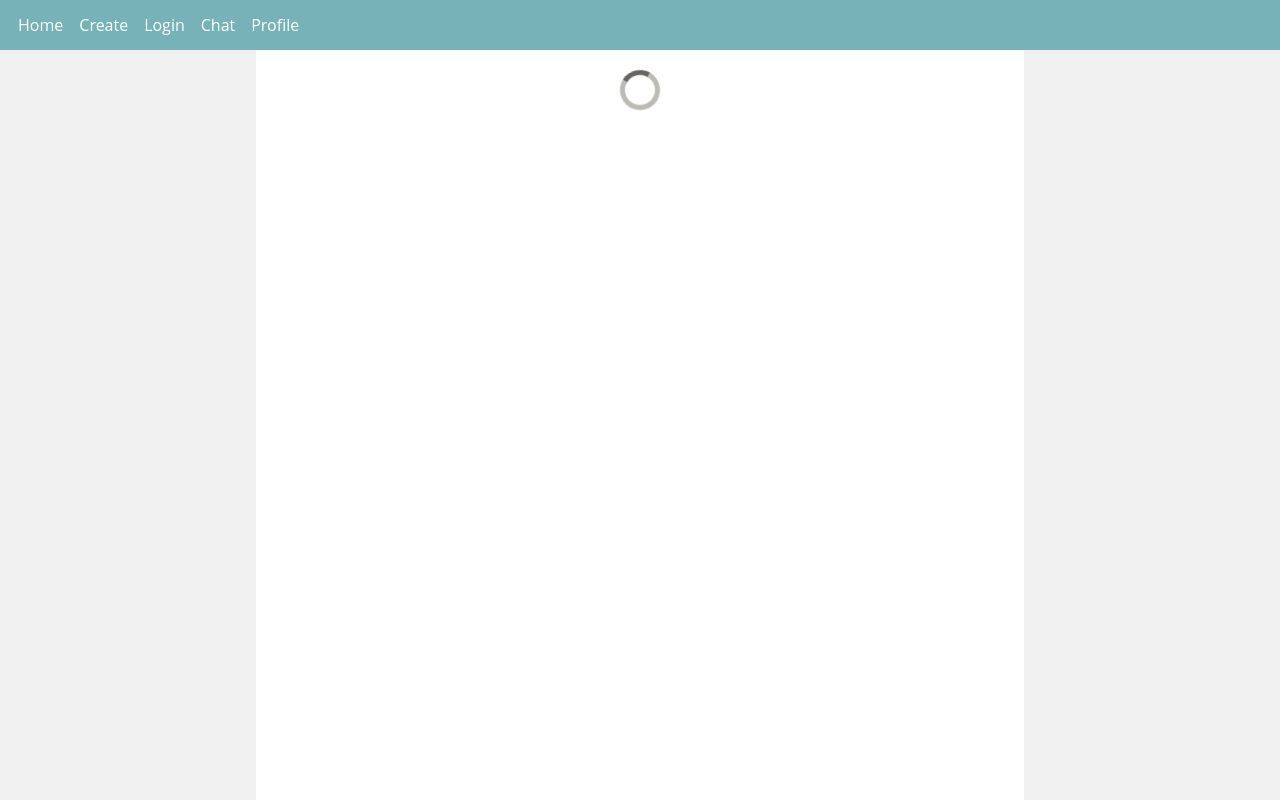
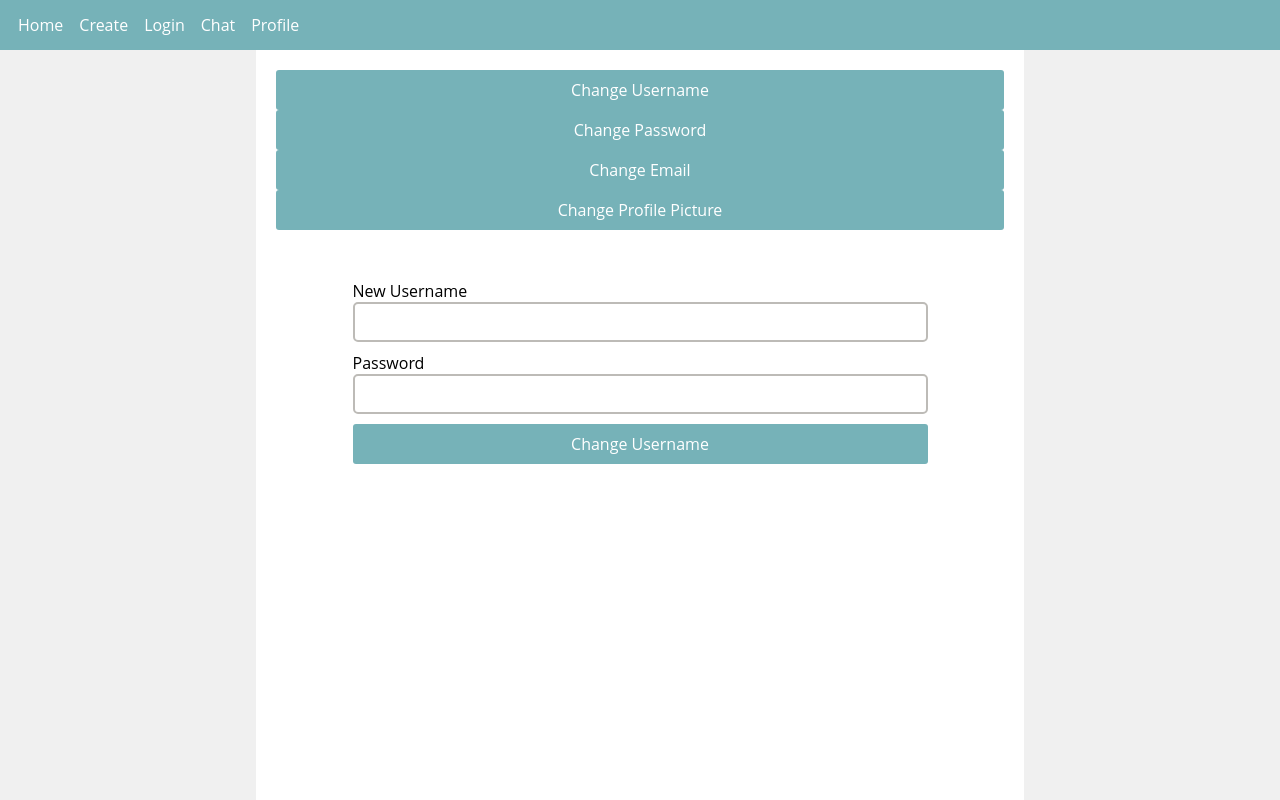
Before and after one commit to SimonZhao7/Blog-Page-React, a React (Create React App) app: page /settings in a window 1280 px wide. Built offline with nearby package versions, Linux system fonts and the light colour scheme; no server answers.

Commit message:
Combined Import Statements & User Settings Page

```diff
--- a/src/GlobalStyle.js
+++ b/src/GlobalStyle.js
@@ -29,6 +29,7 @@ const GlobalStyle = createGlobalStyle`
     main {
         padding-top: 50px;
         background: #f0f0f0;
+        overflow: auto;
     }
 `;
 
@@ -44,15 +45,14 @@ export const ContentWrapper = styled.div`
     height: 100%;
     background: white;
     padding: 20px;
+    margin: auto;
 
     @media screen and (min-width: 768px) {
         width: 70%;
-        margin: auto;
     }
 
     @media screen and (min-width: 1200px) {
         width: 60%;
-        margin: auto;
     }
 `
 
@@ -60,7 +60,8 @@ export const ContentWrapper = styled.div`
 export const Form = styled.form`
     margin: 0 auto;
     padding-top: 50px;
-    width: 575px;
+    width: 100%;
+    max-width: 575px;
 
     legend {
         font-size: var(--fontMed);
@@ -81,6 +82,10 @@ export const Form = styled.form`
         :hover {
             border-color: var(--darkGray);
         }
+    }
+
+    input[type='file'] {
+        display: none;
     }
 
     p {
--- a/src/components/UserDetail/UserDetail.styles.js
+++ b/src/components/UserDetail/UserDetail.styles.js
@@ -14,6 +14,12 @@ export const UserInfo = styled.div`
     h2 {
         font-size: 1.75rem;
         margin-bottom: 0;
+    }
+
+    a {
+        color: white;
+        text-decoration: none;
+        width: 100%;
     }
 
     @media screen and (max-width: 1200px) {
--- a/src/components/UserDetail/index.js
+++ b/src/components/UserDetail/index.js
@@ -1,4 +1,5 @@
 import React, { useState, useEffect } from "react";
+import { Link } from 'react-router-dom';
 import { ThinButton } from '../../GlobalStyle';
 import { UserInfo, UserNumbers } from './UserDetail.styles';
 import { useAppContext } from "../../context";
@@ -51,7 +52,7 @@ const UserDetail = ({ id, username }) => {
             </div>
             <div>
                 {user.username === username &&
-                    <ThinButton width='90%'>Settings</ThinButton>
+                    <ThinButton width='90%'><Link to='/settings'>Settings</Link></ThinButton>
                 }
             </div>
         </UserInfo>
--- a/src/pages/Login/index.js
+++ b/src/pages/Login/index.js
@@ -2,9 +2,7 @@ import React, { useState } from "react";
 import { Navigate } from "react-router-dom";
 import { useAppContext } from "../../context";
 import Error from "../../components/Error";
-import { Form } from '../../GlobalStyle';
-import { Button } from '../../GlobalStyle';
-import { FullWrapper } from "../../GlobalStyle";
+import { Form, Button, FullWrapper } from '../../GlobalStyle';
 
 
 const Login = () => {
--- a/src/pages/Main/index.js
+++ b/src/pages/Main/index.js
@@ -8,6 +8,7 @@ import Login from '../Login';
 import Logout from '../Logout';
 import Register from '../Register';
 import Profile from '../Profile';
+import UserSettings from '../UserSettings'
 
 
 const Main = () => {
@@ -21,6 +22,7 @@ const Main = () => {
                 <Route path='/register' element={<Register />}/>
                 <Route path='/logout' element={<Logout />}/>
                 <Route path='/:username' element={<Profile />}/>
+                <Route path='/settings' element={<UserSettings />}/>
             </Routes>
         </main>
     )
--- a/src/pages/Profile/index.js
+++ b/src/pages/Profile/index.js
@@ -1,9 +1,8 @@
 import React, { useState, useEffect } from "react";
 import { Navigate, useParams } from "react-router-dom";
 import { useAppContext } from "../../context";
-import { ContentWrapper } from "../../GlobalStyle";
+import { ContentWrapper, Spinner } from "../../GlobalStyle";
 import { UserContent } from './Profile.styles';
-import { Spinner } from '../../GlobalStyle';
 import UserDetail from '../../components/UserDetail';
 
 
--- /dev/null
+++ b/src/pages/UserSettings/index.js
@@ -0,0 +1,68 @@
+import React, { useState, useRef } from 'react';
+import { ContentWrapper, Form, Button } from '../../GlobalStyle';
+
+
+const UserSettings = () => {
+    const [type, setType] = useState('changeUsername')
+    const fileRef = useRef(null)
+
+    const renderForm = (type) => {
+        switch (type) {
+            case 'changeEmail':
+                return (
+                    <Form>
+                        <label>New Email</label>
+                        <input type='text' name='newEmail' required/>
+                        <label>Password</label>
+                        <input type='password' name='password' required/>
+                        <Button>Change Email</Button>
+                    </Form>
+                )
+            case 'changePassword':
+                return (
+                    <Form>
+                        <label>Current Password</label>
+                        <input type='text' name='password' required/>
+                        <label>New Password</label>
+                        <input type='password' name='newPassword' required/>
+                        <label>Confirm New Password</label>
+                        <input type='password' name='newPassword2' required/>
+                        <Button>Change Password</Button>
+                    </Form>
+                )
+            case 'changeProfilePicture':
+                return (
+                    <Form>
+                        <label>New Profile Picture</label>
+                        <Button onClick={() => fileRef.current.click()}>Choose File</Button>
+                        <input type='file' name='profilePicture' ref={fileRef} required/>
+                        <Button>Change Profile Picture</Button>
+                    </Form>
+                )
+            default: // changeUsername
+                return (
+                    <Form>
+                        <label>New Username</label>
+                        <input type='text' name='newUsername' required/>
+                        <label>Password</label>
+                        <input type='password' name='password' required/>
+                        <Button>Change Username</Button>
+                    </Form>
+                )
+        }
+    }
+
+    return (
+        <ContentWrapper>
+            <div>
+                <Button onClick={() => setType('changeUsername')}>Change Username</Button>
+                <Button onClick={() => setType('changePassword')}>Change Password</Button>
+                <Button onClick={() => setType('changeEmail')}>Change Email</Button>
+                <Button onClick={() => setType('changeProfilePicture')}>Change Profile Picture</Button>
+            </div>
+            {renderForm(type)}
+        </ContentWrapper>
+    )
+}
+
+export default UserSettings
```
Also changed, not shown: src/pages/Register/index.js (+2 -5 lines).
